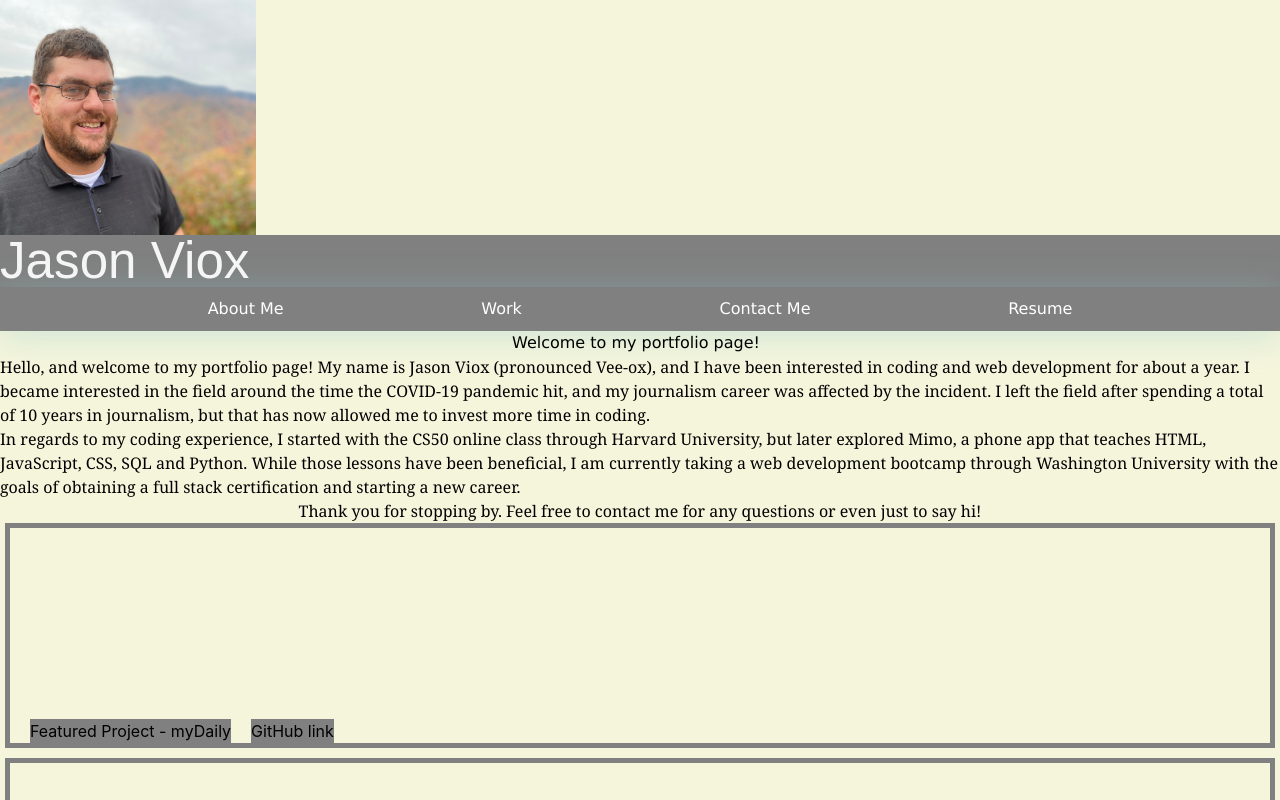
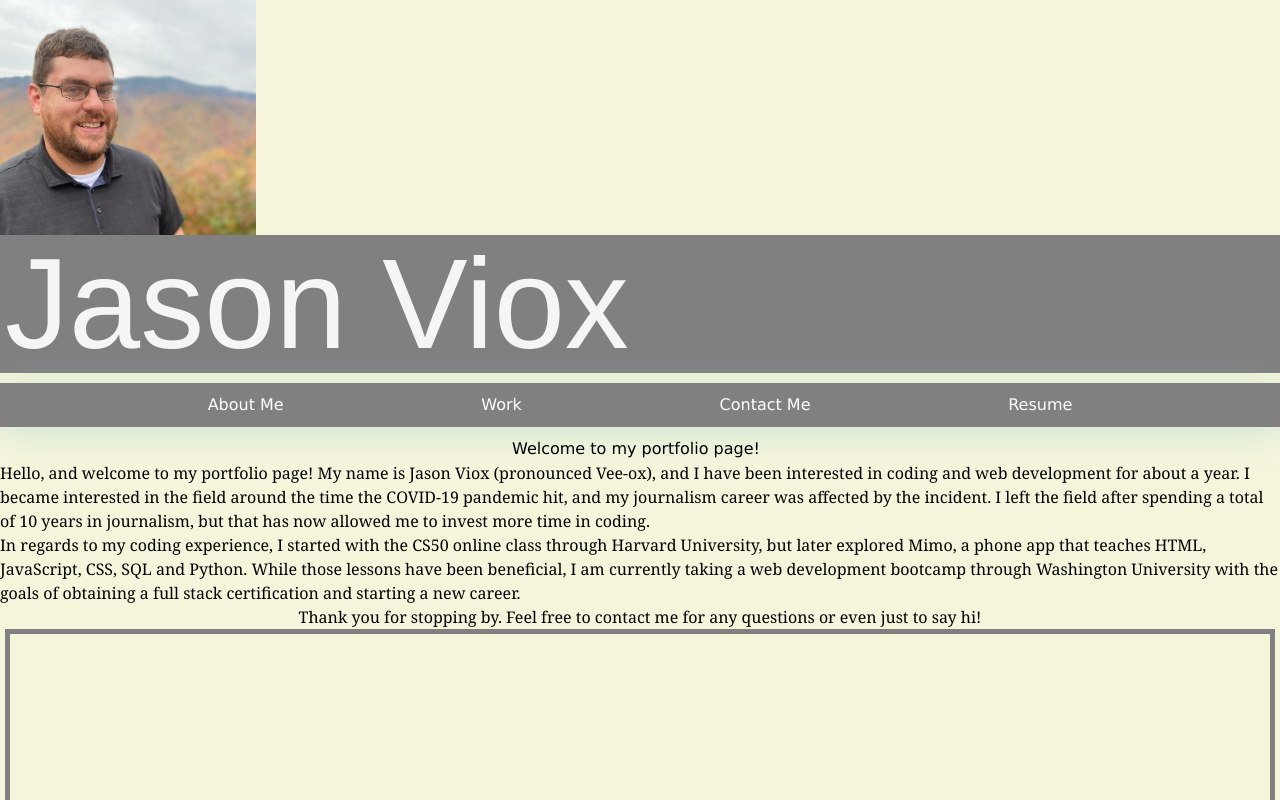
Before and after one commit to jrv7104/react-portfolio, a React (Create React App) app: page / in a window 1280 px wide. Shown: the top 800 px of the page. Built offline with nearby package versions, Linux system fonts and the light colour scheme.

Commit message:
Add mobile functionality

```diff
--- a/src/index.css
+++ b/src/index.css
@@ -158,3 +158,22 @@ background-size: cover;
 background-image: url("./images/Weather\ Dashboard.jpeg");
 background-size: cover;
 } */
+
+@media screen and (min-width: 812px) {
+  header {
+    padding: 0 0 10px 0;
+    justify-content: center;
+    text-align: center;
+  }
+}
+
+header h1 {
+  width: 100%;
+  padding: 5px;
+  margin-bottom: 10px;
+  font-size: 10vw;
+}
+
+header nav {
+  justify-content: center;
+}
```
